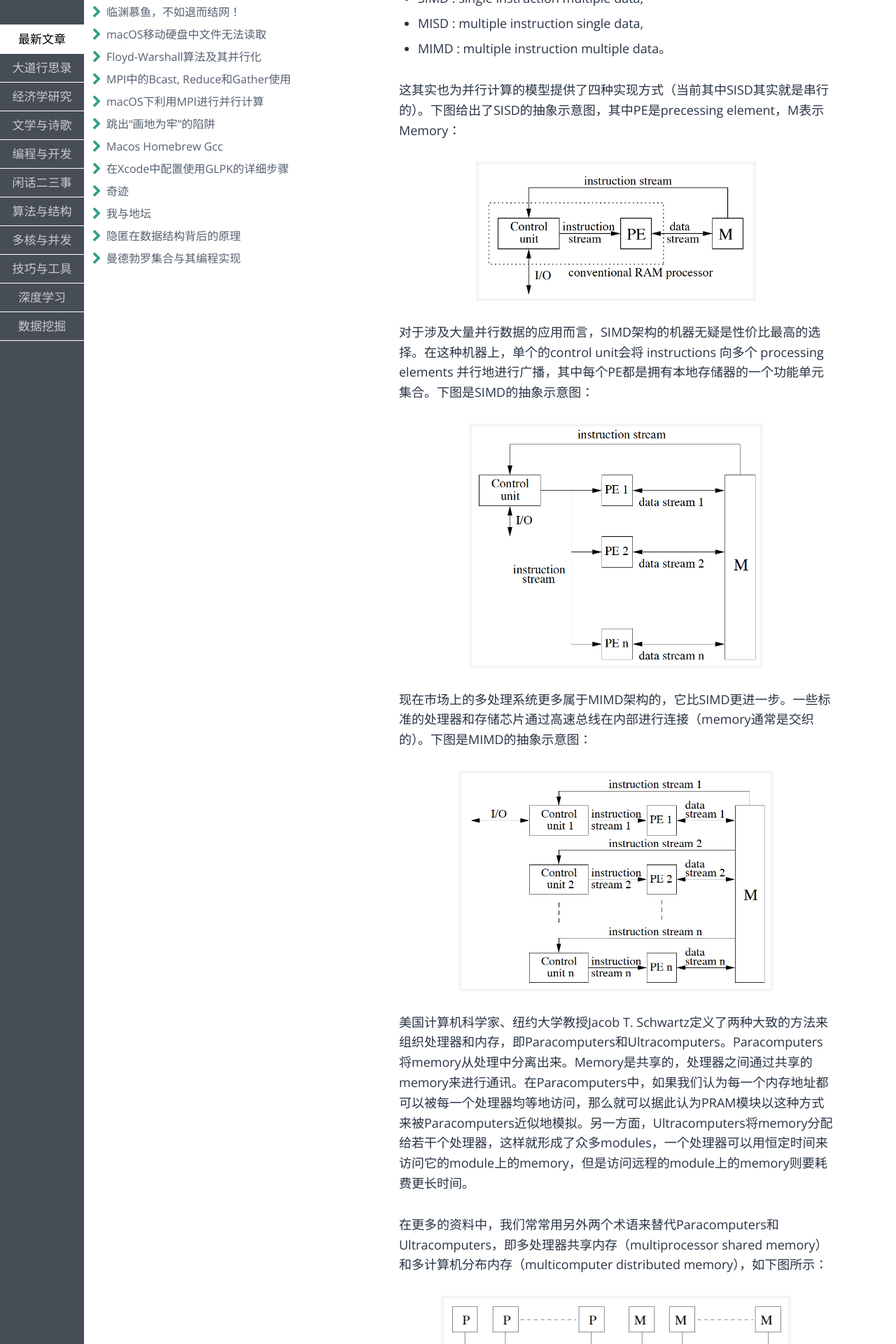
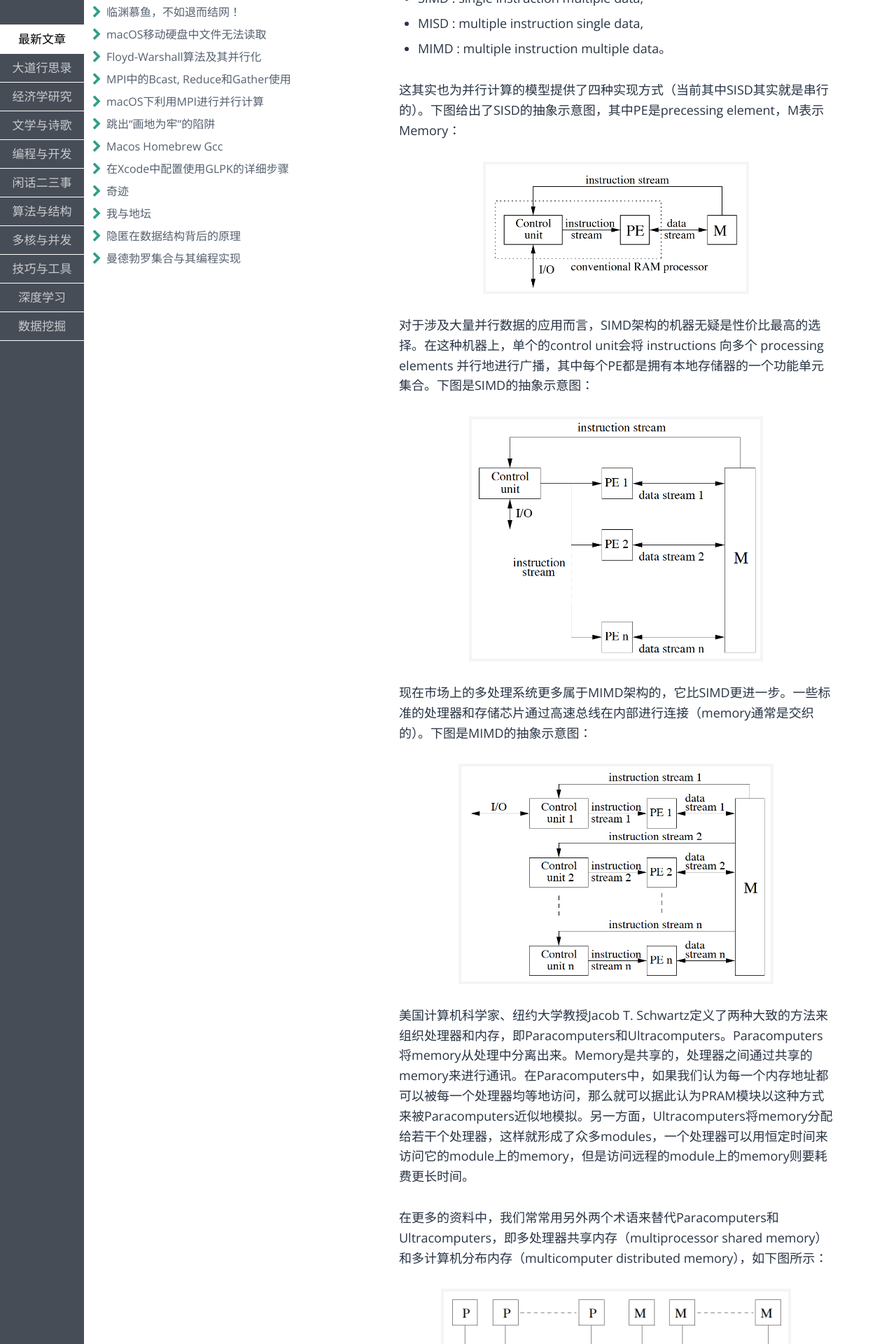
Before and after one commit to fzuo/baimafujinji, a Jekyll site: the page built from _posts/parallel/2009-10-29-Flynn-Schwartz.md, in a window 1280 px wide. Shown: the part 335-2255 px from the top of the page at 70% size. Built offline with Jekyll 4.4.1, drawn with Linux system fonts in a browser that asks for light colours; some web fonts are replaced.

Commit message:
Update 2009-10-29-Flynn-Schwartz.md

```diff
--- a/_posts/parallel/2009-10-29-Flynn-Schwartz.md
+++ b/_posts/parallel/2009-10-29-Flynn-Schwartz.md
@@ -16,7 +16,7 @@
 这其实也为并行计算的模型提供了四种实现方式（当前其中SISD其实就是串行的）。下图给出了SISD的抽象示意图，其中PE是precessing element，M表示Memory：
 
 <p align="center">
-<img src="https://fzuo.github.io/assets/img/parallel/parallel02.png" width="400">
+<img src="https://fzuo.github.io/assets/img/parallel/parallel02.png" width="380">
 </p>
 
 对于涉及大量并行数据的应用而言，SIMD架构的机器无疑是性价比最高的选择。在这种机器上，单个的control unit会将 instructions 向多个 processing elements 并行地进行广播，其中每个PE都是拥有本地存储器的一个功能单元集合。下图是SIMD的抽象示意图：
```
